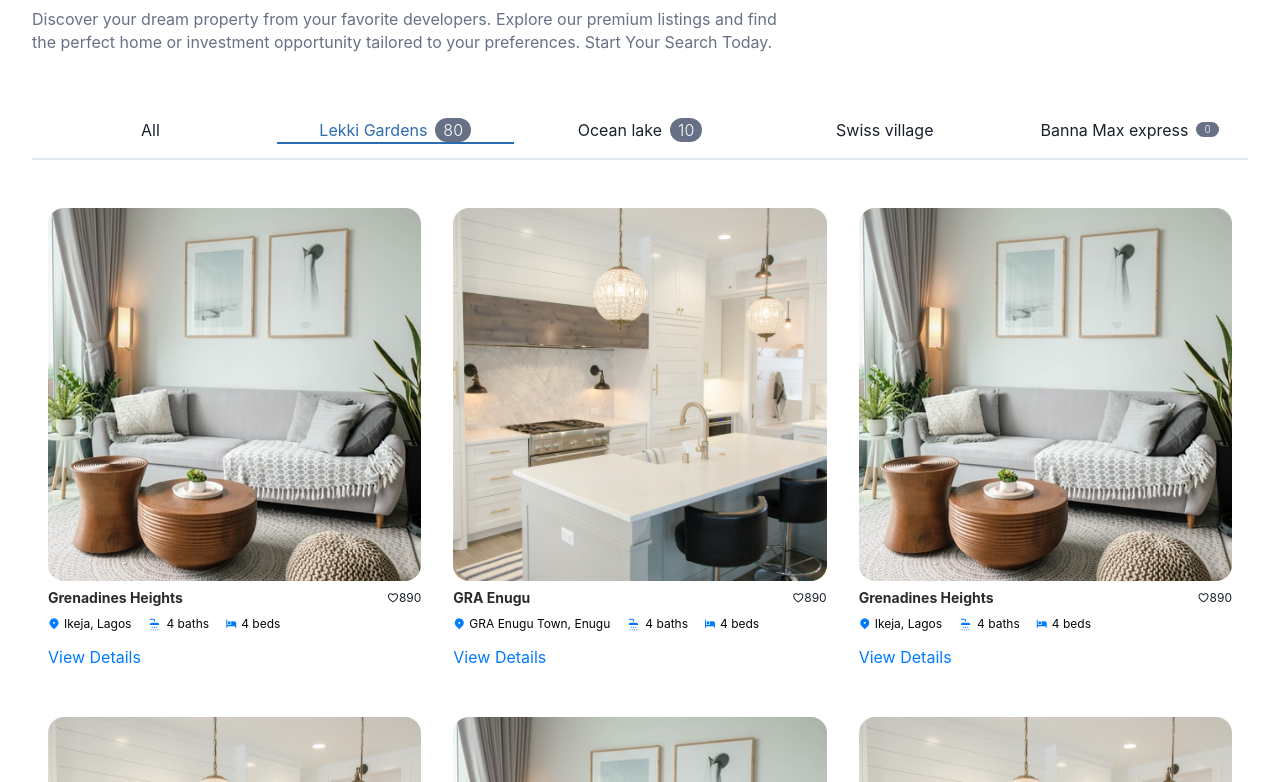
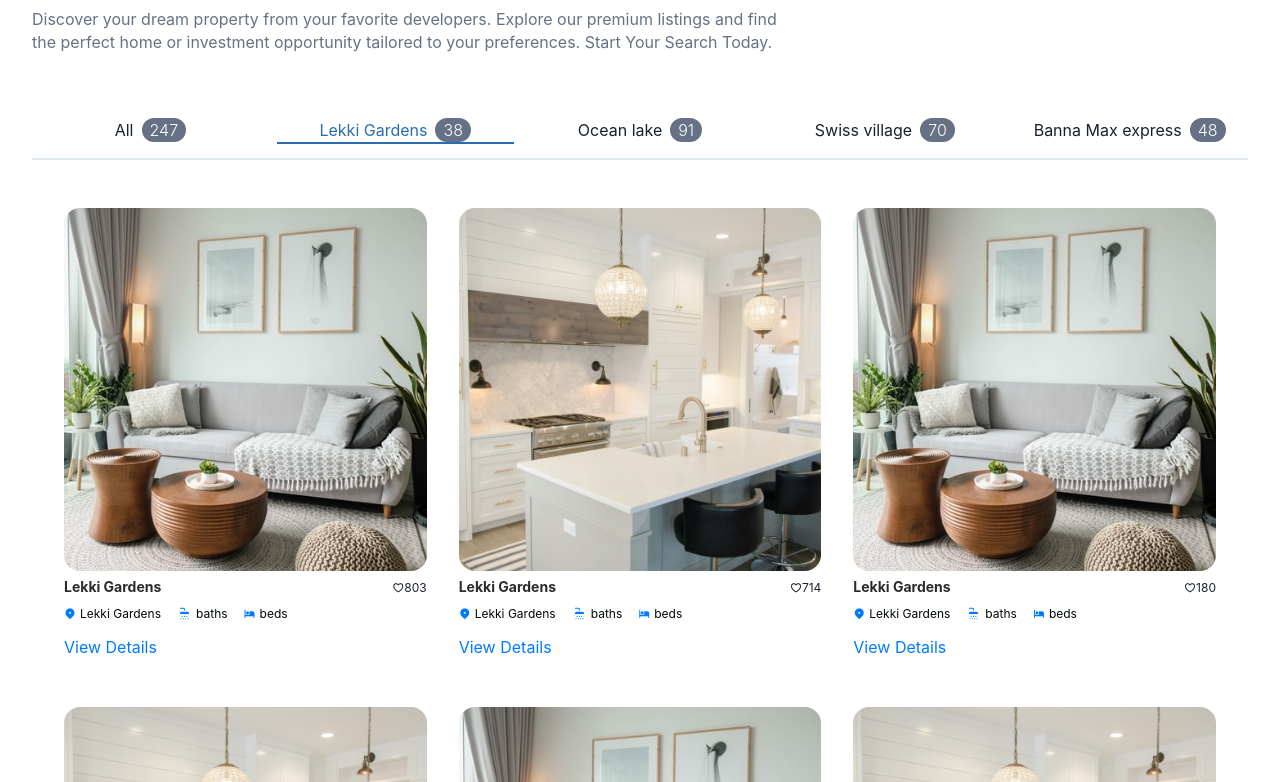
Before and after one commit to onyedikachi23/fastamoni-real-estate-website, a React (Vite) app: page / in a window 1280 px wide. Shown: the part 738-1520 px from the top of the page. Built offline with nearby package versions, Linux system fonts and the light colour scheme.

Commit message:
fixed load more btn not being disabled when noOfProjects is reached and styling the Featured projects tabs now

```diff
--- a/src/components/main/featured-projects/featured-projects.jsx
+++ b/src/components/main/featured-projects/featured-projects.jsx
@@ -5,16 +5,61 @@ import {
 	Box,
 	Flex,
 	Heading,
+	ListItem,
 	Tab,
 	TabList,
 	TabPanel,
 	TabPanels,
 	Tabs,
 	Text,
+	UnorderedList,
 } from "@chakra-ui/react";
+import { useRef } from "react";
+import projectsData from "../../../data/projects.js";
+import { getRandomInt } from "../../../helper-functions/helper-functions.js";
 import ProjectsList from "./projects-list/projects-list.jsx";
 
 export default function FeaturedProjects() {
+	// to generate dummy numbers of projects at projectsLocations in any page visit
+	const projectsNumbersInprojectsLocationsRef = useRef(
+		generateRandomProjectsNumbers()
+	);
+
+	// generate random number of projects at projectsLocations
+	function generateRandomProjectsNumbers() {
+		// total number of projectsLocations = projectsData.projectsLocations.length
+		const projectsNumbersList = [];
+		for (let i = 0; i < projectsData.projectsLocations.length; i++) {
+			const projectsNumber = getRandomInt(100);
+			projectsNumbersList.push(projectsNumber);
+		}
+		return projectsNumbersList;
+	}
+
+	function numbersSum(numArray) {
+		const sum = numArray.reduce((a, b) => a + b);
+		return sum;
+	}
+
+	// format the value for the projectsDataItem prop in ProjectsList component where each object in the projectsDescriptions array is paired with the projectsLocation string into separate objects, then listed into an array of objects
+	function formatProjectsDataForListing(projectLocation) {
+		const result = projectsData.projectsDescriptions.map((project) => ({
+			projectLocation,
+			projectDescriptionsItem: project,
+		}));
+
+		/*
+		expected output structure example:
+		[
+  			{ projectsLocation: "YourprojectsLocationString", projectDescriptionsItem: { title: "Project 1", description: "Description 1" } },
+  			{ projectsLocation: "YourprojectsLocationString", projectDescriptionsItem: { title: "Project 2", description: "Description 2" } },
+  			// More objects as needed
+		]
+		*/
+
+		return result;
+	}
+
 	return (
 		<Box as="section">
 			<Flex
@@ -67,14 +112,10 @@ export default function FeaturedProjects() {
 						gap={{
 							base: "2",
 						}}
-						overflow="scroll"
+						overflow="auto"
 						paddingBottom={4}>
 						<Tab paddingX={2} gap={2} whiteSpace="nowrap">
 							<Text as="span">All</Text>
-						</Tab>
-
-						<Tab paddingX={2} gap={2} whiteSpace="nowrap">
-							<Text as="span">Lekki Gardens</Text>
 							<Badge
 								borderRadius="12px"
 								paddingX="2"
@@ -85,12 +126,21 @@ export default function FeaturedProjects() {
 									base: "texts.tabs",
 									smm: "md",
 								}}>
-								80
+								{numbersSum(
+									projectsNumbersInprojectsLocationsRef.current
+								)}
 							</Badge>
 						</Tab>
 
-						<Tab paddingX={2} gap={2} whiteSpace="nowrap">
-							<Text as="span">Ocean lake</Text>
+						{/* map out other tabs from imported projectsData */}
+						{projectsData.projectsLocations.map(
+							(projectLocation, index) => (
+								<Tab
+									key={index}
+									paddingX={2}
+									gap={2}
+									whiteSpace="nowrap">
+									<Text as="span">{projectLocation}</Text>
 									<Badge
 										borderRadius="12px"
 										paddingX="2"
@@ -101,57 +151,92 @@ export default function FeaturedProjects() {
 											base: "texts.tabs",
 											smm: "md",
 										}}>
-								10
+										{
+											projectsNumbersInprojectsLocationsRef
+												.current[index]
+										}
 									</Badge>
 								</Tab>
-
-						<Tab paddingX={2} gap={2} whiteSpace="nowrap">
-							<Text as="span">Swiss village</Text>
-						</Tab>
-
-						<Tab paddingX={2} gap={2} whiteSpace="nowrap">
-							<Text as="span">Banna Max express</Text>
-							<Badge
-								borderRadius="12px"
-								paddingX="2"
-								bgColor="hsla(219, 13%, 46%, 1)"
-								color="white"
-								fontWeight="light"
-								fontSize={{
-									base: "texts.tabs",
-									// smm: "md",
-								}}>
-								0
-							</Badge>
-						</Tab>
+							)
+						)}
 					</TabList>
 
 					{/* Tab Items - Projects gallery */}
 					<TabPanels>
 						<TabPanel>
-							{/* For All */}
-							<ProjectsList noOfProjects={100} />
+							{/* For All tab
+							Each projectsLocation's project would be listed here in ascending order
+							*/}
+							<UnorderedList
+								listStyleType="none"
+								padding="0"
+								margin={0}
+								maxHeight="68rem"
+								overflow="auto"
+								paddingX={4}>
+								<Flex
+									gap={14}
+									direction="column"
+									alignItems="center"
+									justifyContent="center">
+									{projectsData.projectsLocations.map(
+										(projectLocation, index) => (
+											<ListItem key={index}>
+												<Flex
+													paddingBottom={14}
+													borderBottom="1px solid #7D7F88"
+													direction="column"
+													justifyContent="center"
+													gap={{
+														base: 6,
+														smm: 8,
+													}}>
+													<Heading
+														alignSelf="center"
+														as="h3"
+														fontSize={{
+															base: "xl",
+															smm: "2xl",
+														}}
+														color="hsla(0, 0%, 17%, 1)">
+														{projectLocation}
+													</Heading>
+
+													<ProjectsList
+														noOfProjects={
+															projectsNumbersInprojectsLocationsRef
+																.current[index]
+														}
+														projectsDataItem={formatProjectsDataForListing(
+															projectLocation
+														)}
+														maxHeight="none"
+													/>
+												</Flex>
+											</ListItem>
+										)
+									)}
+								</Flex>
+							</UnorderedList>
 						</TabPanel>
 
-						<TabPanel>
-							{/* For Lekki */}
-							<ProjectsList noOfProjects={80} />
+						{/* panel for each projectsLocation tab */}
+						{projectsData.projectsLocations.map(
+							(projectLocation, index) => (
+								<TabPanel key={index}>
+									<ProjectsList
+										noOfProjects={
+											projectsNumbersInprojectsLocationsRef
+												.current[index]
+										}
+										projectsDataItem={formatProjectsDataForListing(
+											projectLocation
+										)}
+										maxHeight="68rem"
+									/>
 								</TabPanel>
-
-						<TabPanel>
-							{/* For ocean lake */}
-							<ProjectsList noOfProjects={10} />
-						</TabPanel>
-
-						<TabPanel>
-							{/* For swiss village */}
-							<ProjectsList noOfProjects={0} />
-						</TabPanel>
-
-						<TabPanel>
-							{/* For Banana Max */}
-							<ProjectsList noOfProjects={0} />
-						</TabPanel>
+							)
+						)}
 					</TabPanels>
 				</Tabs>
 			</Flex>
--- a/src/components/main/featured-projects/projects-list/projects-list.jsx
+++ b/src/components/main/featured-projects/projects-list/projects-list.jsx
@@ -6,41 +6,68 @@ import {
 	CardBody,
 	CardFooter,
 	CardHeader,
+	Link as ChakraLink,
 	Flex,
+	Grid,
+	GridItem,
 	Heading,
+	Image,
 	ListItem,
 	Text,
 	UnorderedList,
-	Link as ChakraLink,
-	Image,
-	Grid,
-	GridItem,
 } from "@chakra-ui/react";
-import { useEffect, useRef, useState } from "react";
-import projectsData from "../../../../data/projects";
+import { useEffect, useState } from "react";
+import { ShowerIcon } from "../../../../svg-icons/icons";
+// to add a custom scrollbar to project lists
+import SimpleBar from "simplebar-react";
+import "simplebar-react/dist/simplebar.min.css";
 
-export default function ProjectsList({ noOfProjects }) {
+export default function ProjectsList({
+	noOfProjects,
+	projectsDataItem,
+	maxHeight,
+}) {
 	const [projects, setProjects] = useState(null);
-	const [projectsCount, setProjectsCount] = useState(6);
+	const [projectsCount, setProjectsCount] = useState(
+		// we start with an increment value of 6, or noOfProjects is < 6
+		noOfProjects < 6 ? noOfProjects : 6
+	);
 	const [isLoadMoreActive, setIsLoadMoreActive] = useState(true);
 
 	function fetchProjects() {
 		setProjects((prevData) => {
 			if (prevData) {
-				return [...prevData, ...projectsData];
+				return [...prevData, ...projectsDataItem];
 			}
 
-			return [...projectsData];
+			return [...projectsDataItem];
 		});
 	}
 
 	function handleLoadMore() {
-		setProjectsCount((prevCount) => prevCount + 6);
+		// projectsCount shouldn't exceed noOfProjects
+		let count = projectsCount + 6;
+		setProjectsCount(count < noOfProjects ? count : noOfProjects);
+	}
+
+	function isProjectsCountWithInRange(rangeType) {
+		switch (rangeType) {
+			case "projectsCount":
+				return projectsCount <= noOfProjects;
+
+			case "projects.length":
+				if (projects) {
+					return projects?.length <= projectsCount;
+				} else return true;
+
+			default:
+				break;
+		}
 	}
 
 	// useEffect to fetch projects
 	useEffect(() => {
-		if (projectsCount >= noOfProjects) {
+		if (!isProjectsCountWithInRange("projectsCount")) {
 			setIsLoadMoreActive(false);
 
 			// don't fetch more projects
@@ -48,7 +75,7 @@ export default function ProjectsList({ noOfProjects }) {
 		}
 
 		// number of projects shown, shouldn't exceed projectsCount
-		if (projects?.length >= projectsCount) {
+		if (!isProjectsCountWithInRange("projects.length")) {
 			return;
 		}
 
@@ -57,17 +84,18 @@ export default function ProjectsList({ noOfProjects }) {
 		fetchProjects();
 	}, [projectsCount, noOfProjects, projects?.length]);
 
-	console.log(projects?.length);
-
 	return (
 		<Flex
 			direction="column"
 			justifyContent="center"
 			alignItems="center"
-			gap={8}>
+			gap={8}
+			maxHeight={maxHeight ? maxHeight : "none"}
+			overflow="auto">
 			<UnorderedList
+				paddingX={4}
+				overflow="auto"
 				listStyleType="none"
-				padding="0"
 				margin={0}
 				marginBottom={4}>
 				<Grid
@@ -78,9 +106,9 @@ export default function ProjectsList({ noOfProjects }) {
 						sm: "repeat(2, 1fr)",
 						lg: "repeat(3, 1fr)",
 					}}>
-					{projects && projects[0].title
+					{projects?.[0]?.projectLocation // checks if projects has at least 1 item and if the item has a description
 						? projects.map((project, index) => {
-								// check if index is within the projectsCount range and load more is  active
+								// check if index is within the projectsCount range
 								if (
 									index >= projectsCount ||
 									index >= noOfProjects
@@ -106,7 +134,9 @@ export default function ProjectsList({ noOfProjects }) {
 															width="100%">
 															<Image
 																src={
-																	project.projectBannerImg
+																	project
+																		.projectDescriptionsItem
+																		.projectBannerImg
 																}
 																alt="project banner image"
 																objectFit="cover"
@@ -124,7 +154,9 @@ export default function ProjectsList({ noOfProjects }) {
 																as="h4"
 																fontSize="texts.primary"
 																color="hsla(0, 0%, 17%, 1)">
-																{project.title}
+																{
+																	project.projectLocation
+																}
 															</Heading>
 															<Text
 																as="span"
@@ -132,7 +164,9 @@ export default function ProjectsList({ noOfProjects }) {
 																<i className="ri-heart-3-line"></i>
 																<Text as="span">
 																	{
-																		project.likes
+																		project
+																			.projectDescriptionsItem
+																			.likes
 																	}
 																</Text>
 															</Text>
@@ -156,9 +190,7 @@ export default function ProjectsList({ noOfProjects }) {
 																	as="span"
 																	color="grey.black">
 																	{
-																		project
-																			.description
-																			.location
+																		project.projectLocation
 																	}
 																</Text>
 															</Flex>
@@ -167,31 +199,14 @@ export default function ProjectsList({ noOfProjects }) {
 																gap="1"
 																justifyContent="space-between"
 																alignItems="center">
-																<svg
-																	width="15"
-																	height="15"
-																	viewBox="0 0 15 15"
-																	fill="none"
-																	xmlns="http://www.w3.org/2000/svg">
-																	<path
-																		fillRule="evenodd"
-																		clipRule="evenodd"
-																		d="M5.75001 10.4167C5.75001 10.7389 5.48884 11 5.16667 11C4.84451 11 4.58334 10.7389 4.58334 10.4167C4.58334 10.0945 4.84451 9.83337 5.16667 9.83337C5.48884 9.83337 5.75001 10.0945 5.75001 10.4167ZM4.58334 12.75C4.58334 13.0722 4.32217 13.3334 4.00001 13.3334C3.67784 13.3334 3.41667 13.0722 3.41667 12.75C3.41667 12.4279 3.67784 12.1667 4.00001 12.1667C4.32217 12.1667 4.58334 12.4279 4.58334 12.75ZM7.5 11C7.82217 11 8.08334 10.7389 8.08334 10.4167C8.08334 10.0945 7.82217 9.83337 7.5 9.83337C7.17784 9.83337 6.91667 10.0945 6.91667 10.4167C6.91667 10.7389 7.17784 11 7.5 11ZM6.91667 12.75C6.91667 13.0722 6.6555 13.3334 6.33334 13.3334C6.01117 13.3334 5.75001 13.0722 5.75001 12.75C5.75001 12.4279 6.01117 12.1667 6.33334 12.1667C6.6555 12.1667 6.91667 12.4279 6.91667 12.75ZM9.83334 11C10.1555 11 10.4167 10.7389 10.4167 10.4167C10.4167 10.0945 10.1555 9.83337 9.83334 9.83337C9.51117 9.83337 9.25 10.0945 9.25 10.4167C9.25 10.7389 9.51117 11 9.83334 11ZM9.25 12.75C9.25 13.0722 8.98884 13.3334 8.66667 13.3334C8.34451 13.3334 8.08334 13.0722 8.08334 12.75C8.08334 12.4279 8.34451 12.1667 8.66667 12.1667C8.98884 12.1667 9.25 12.4279 9.25 12.75ZM11 13.3334C11.3222 13.3334 11.5833 13.0722 11.5833 12.75C11.5833 12.4279 11.3222 12.1667 11 12.1667C10.6778 12.1667 10.4167 12.4279 10.4167 12.75C10.4167 13.0722 10.6778 13.3334 11 13.3334Z"
-																		fill="#007BFF"
-																	/>
-																	<path
-																		fillRule="evenodd"
-																		clipRule="evenodd"
-																		d="M3.41666 1.66663C3.0945 1.66663 2.83333 1.92779 2.83333 2.24996C2.83333 2.57213 3.0945 2.83329 3.41666 2.83329H6.33333C6.65549 2.83329 6.91666 3.09446 6.91666 3.41663V3.99996C6.91666 4.32213 7.17783 4.58329 7.5 4.58329C7.82216 4.58329 8.08333 4.32213 8.08333 3.99996V3.41663C8.08333 2.45013 7.29983 1.66663 6.33333 1.66663H3.41666ZM4.58333 5.74996C3.61683 5.74996 2.83333 6.53346 2.83333 7.49996C2.83333 7.82213 3.0945 8.08329 3.41666 8.08329H11.5833C11.9055 8.08329 12.1667 7.82213 12.1667 7.49996C12.1667 6.53346 11.3832 5.74996 10.4167 5.74996H4.58333Z"
-																		fill="#007BFF"
-																	/>
-																</svg>
+																<ShowerIcon />
+
 																<Text
 																	as="span"
 																	color="grey.black">
 																	{
 																		project
-																			.description
+																			.projectDescriptionsItem
 																			.bathRooms
 																	}{" "}
 																	baths
@@ -208,7 +223,7 @@ export default function ProjectsList({ noOfProjects }) {
 																	color="grey.black">
 																	{
 																		project
-																			.description
+																			.projectDescriptionsItem
 																			.bedRooms
 																	}{" "}
 																	beds
--- a/src/components/page-coming-soon-modal/page-coming-soon-modal.jsx
+++ b/src/components/page-coming-soon-modal/page-coming-soon-modal.jsx
@@ -21,7 +21,6 @@ export default function PageComingSoon({ setIsMobileNavBarShown, pageTitle }) {
 		// When the component mounts, open the modal
 		onOpen();
 		setIsMobileNavBarShown(false);
-		console.log(pageTitle);
 
 		// close after 3s
 		const closeTimeout = setTimeout(() => {
--- a/src/custom-hooks/element-height-scrolled/element-height-scrolled.js
+++ b/src/custom-hooks/element-height-scrolled/element-height-scrolled.js
@@ -29,9 +29,11 @@ export default function useIsElementHeightScrolled(element) {
 	useEffect(() => {
 		// element must be a HTML element referenced using useRef.current
 		if (!isElement(element)) {
-			console.error("The provided parameters isn't a valid DOM element");
+			console.error(
+				"isElement: The provided parameter not yet a valid DOM element"
+			);
 			return;
-		} else console.log("parameters correct");
+		} else console.log("isElement: parameter correct");
 
 		// call handleScroll on initial render
 		handleScroll();
--- a/src/data/projects.js
+++ b/src/data/projects.js
@@ -1,66 +1,74 @@
 /** @format */
 
-const projectsData = [
+import { getRandomInt } from "../helper-functions/helper-functions";
+
+const projectsDescriptions = [
 	{
-		title: "Grenadines Heights",
+		// title: "Grenadines Heights",
 		projectBannerImg: "/assets/images/project-lagos-banner.png",
-		description: {
-			location: "Ikeja, Lagos",
-			bathRooms: 4,
-			bedRooms: 4,
+		houseDescription: {
+			bathRooms: getRandomInt(10),
+			bedRooms: getRandomInt(10),
 		},
-		likes: 890,
+		likes: getRandomInt(1000),
 	},
 	{
-		title: "GRA Enugu",
+		// title: "GRA Enugu",
 		projectBannerImg: "/assets/images/project-enugu-banner.jpg",
-		description: {
-			location: "GRA Enugu Town, Enugu",
-			bathRooms: 4,
-			bedRooms: 4,
+		houseDescription: {
+			bathRooms: getRandomInt(10),
+			bedRooms: getRandomInt(10),
 		},
-		likes: 890,
+		likes: getRandomInt(1000),
 	},
 	{
-		title: "Grenadines Heights",
+		// title: "Grenadines Heights",
 		projectBannerImg: "/assets/images/project-lagos-banner.png",
-		description: {
-			location: "Ikeja, Lagos",
-			bathRooms: 4,
-			bedRooms: 4,
+		houseDescription: {
+			bathRooms: getRandomInt(10),
+			bedRooms: getRandomInt(10),
 		},
-		likes: 890,
+		likes: getRandomInt(1000),
 	},
 	{
-		title: "GRA Enugu",
+		// title: "GRA Enugu",
 		projectBannerImg: "/assets/images/project-enugu-banner.jpg",
-		description: {
-			location: "GRA Enugu Town, Enugu",
-			bathRooms: 4,
-			bedRooms: 4,
+		houseDescription: {
+			bathRooms: getRandomInt(10),
+			bedRooms: getRandomInt(10),
 		},
-		likes: 890,
+		likes: getRandomInt(1000),
 	},
 	{
-		title: "Grenadines Heights",
+		// title: "Grenadines Heights",
 		projectBannerImg: "/assets/images/project-lagos-banner.png",
-		description: {
-			location: "Ikeja, Lagos",
-			bathRooms: 4,
-			bedRooms: 4,
+		houseDescription: {
+			bathRooms: getRandomInt(10),
+			bedRooms: getRandomInt(10),
 		},
-		likes: 890,
+		likes: getRandomInt(1000),
 	},
 	{
-		title: "GRA Enugu",
+		// title: "GRA Enugu",
 		projectBannerImg: "/assets/images/project-enugu-banner.jpg",
-		description: {
-			location: "GRA Enugu Town, Enugu",
-			bathRooms: 4,
-			bedRooms: 4,
+		houseDescription: {
+			bathRooms: getRandomInt(10),
+			bedRooms: getRandomInt(10),
 		},
-		likes: 890,
+		likes: getRandomInt(1000),
 	},
 ];
 
+const projectsLocations = [
+	"Lekki Gardens",
+	"Ocean lake",
+	"Swiss village",
+	"Banna Max express",
+];
+
+const projectsData = {
+	projectsDescriptions,
+	projectsLocations,
+};
+
 export default projectsData;
--- /dev/null
+++ b/src/helper-functions/helper-functions.js
@@ -0,0 +1,5 @@
+/** @format */
+
+export function getRandomInt(max) {
+	return Math.floor(Math.random() * max);
+}
--- /dev/null
+++ b/src/svg-icons/icons.jsx
@@ -0,0 +1,25 @@
+/** @format */
+
+export function ShowerIcon() {
+	return (
+		<svg
+			width="15"
+			height="15"
+			viewBox="0 0 15 15"
+			fill="none"
+			xmlns="http://www.w3.org/2000/svg">
+			<path
+				fillRule="evenodd"
+				clipRule="evenodd"
+				d="M5.75001 10.4167C5.75001 10.7389 5.48884 11 5.16667 11C4.84451 11 4.58334 10.7389 4.58334 10.4167C4.58334 10.0945 4.84451 9.83337 5.16667 9.83337C5.48884 9.83337 5.75001 10.0945 5.75001 10.4167ZM4.58334 12.75C4.58334 13.0722 4.32217 13.3334 4.00001 13.3334C3.67784 13.3334 3.41667 13.0722 3.41667 12.75C3.41667 12.4279 3.67784 12.1667 4.00001 12.1667C4.32217 12.1667 4.58334 12.4279 4.58334 12.75ZM7.5 11C7.82217 11 8.08334 10.7389 8.08334 10.4167C8.08334 10.0945 7.82217 9.83337 7.5 9.83337C7.17784 9.83337 6.91667 10.0945 6.91667 10.4167C6.91667 10.7389 7.17784 11 7.5 11ZM6.91667 12.75C6.91667 13.0722 6.6555 13.3334 6.33334 13.3334C6.01117 13.3334 5.75001 13.0722 5.75001 12.75C5.75001 12.4279 6.01117 12.1667 6.33334 12.1667C6.6555 12.1667 6.91667 12.4279 6.91667 12.75ZM9.83334 11C10.1555 11 10.4167 10.7389 10.4167 10.4167C10.4167 10.0945 10.1555 9.83337 9.83334 9.83337C9.51117 9.83337 9.25 10.0945 9.25 10.4167C9.25 10.7389 9.51117 11 9.83334 11ZM9.25 12.75C9.25 13.0722 8.98884 13.3334 8.66667 13.3334C8.34451 13.3334 8.08334 13.0722 8.08334 12.75C8.08334 12.4279 8.34451 12.1667 8.66667 12.1667C8.98884 12.1667 9.25 12.4279 9.25 12.75ZM11 13.3334C11.3222 13.3334 11.5833 13.0722 11.5833 12.75C11.5833 12.4279 11.3222 12.1667 11 12.1667C10.6778 12.1667 10.4167 12.4279 10.4167 12.75C10.4167 13.0722 10.6778 13.3334 11 13.3334Z"
+				fill="#007BFF"
+			/>
+			<path
+				fillRule="evenodd"
+				clipRule="evenodd"
+				d="M3.41666 1.66663C3.0945 1.66663 2.83333 1.92779 2.83333 2.24996C2.83333 2.57213 3.0945 2.83329 3.41666 2.83329H6.33333C6.65549 2.83329 6.91666 3.09446 6.91666 3.41663V3.99996C6.91666 4.32213 7.17783 4.58329 7.5 4.58329C7.82216 4.58329 8.08333 4.32213 8.08333 3.99996V3.41663C8.08333 2.45013 7.29983 1.66663 6.33333 1.66663H3.41666ZM4.58333 5.74996C3.61683 5.74996 2.83333 6.53346 2.83333 7.49996C2.83333 7.82213 3.0945 8.08329 3.41666 8.08329H11.5833C11.9055 8.08329 12.1667 7.82213 12.1667 7.49996C12.1667 6.53346 11.3832 5.74996 10.4167 5.74996H4.58333Z"
+				fill="#007BFF"
+			/>
+		</svg>
+	);
+}
```
Lines whose indentation alone changed are shown as unchanged.
